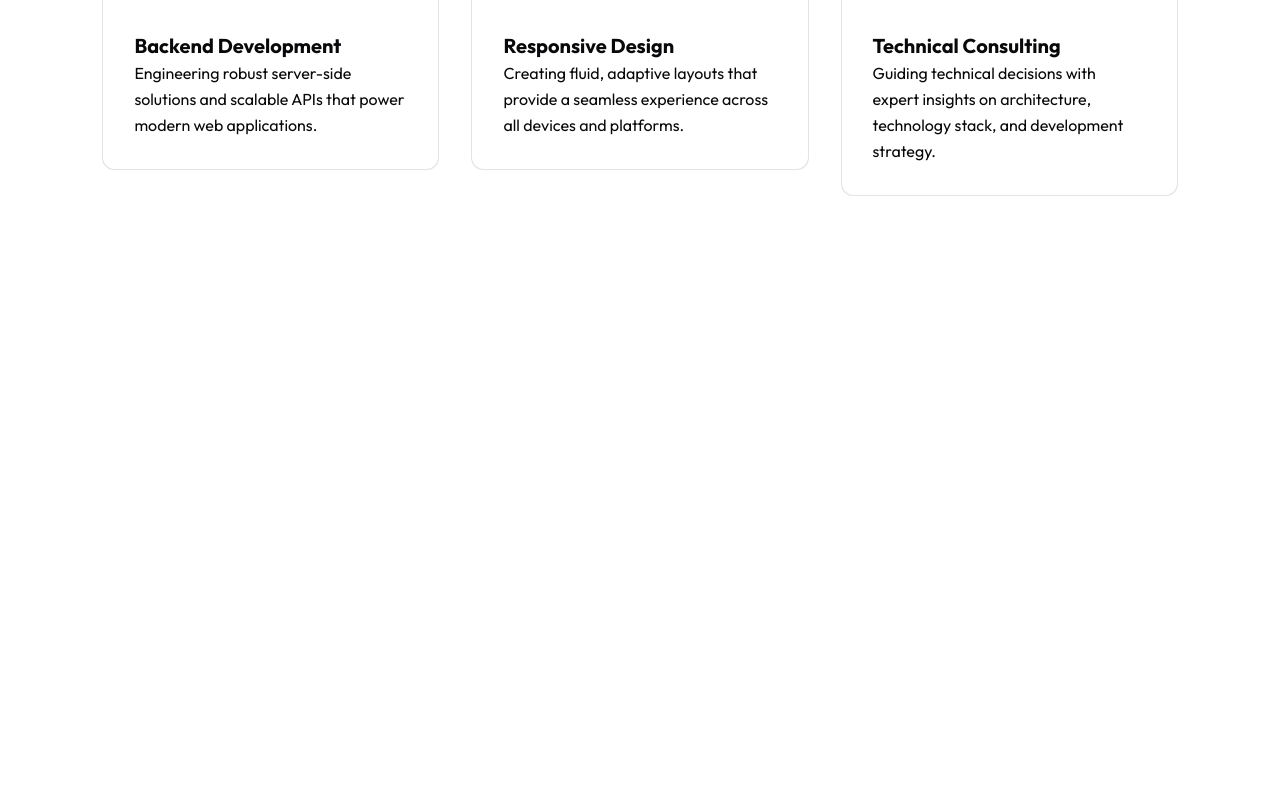
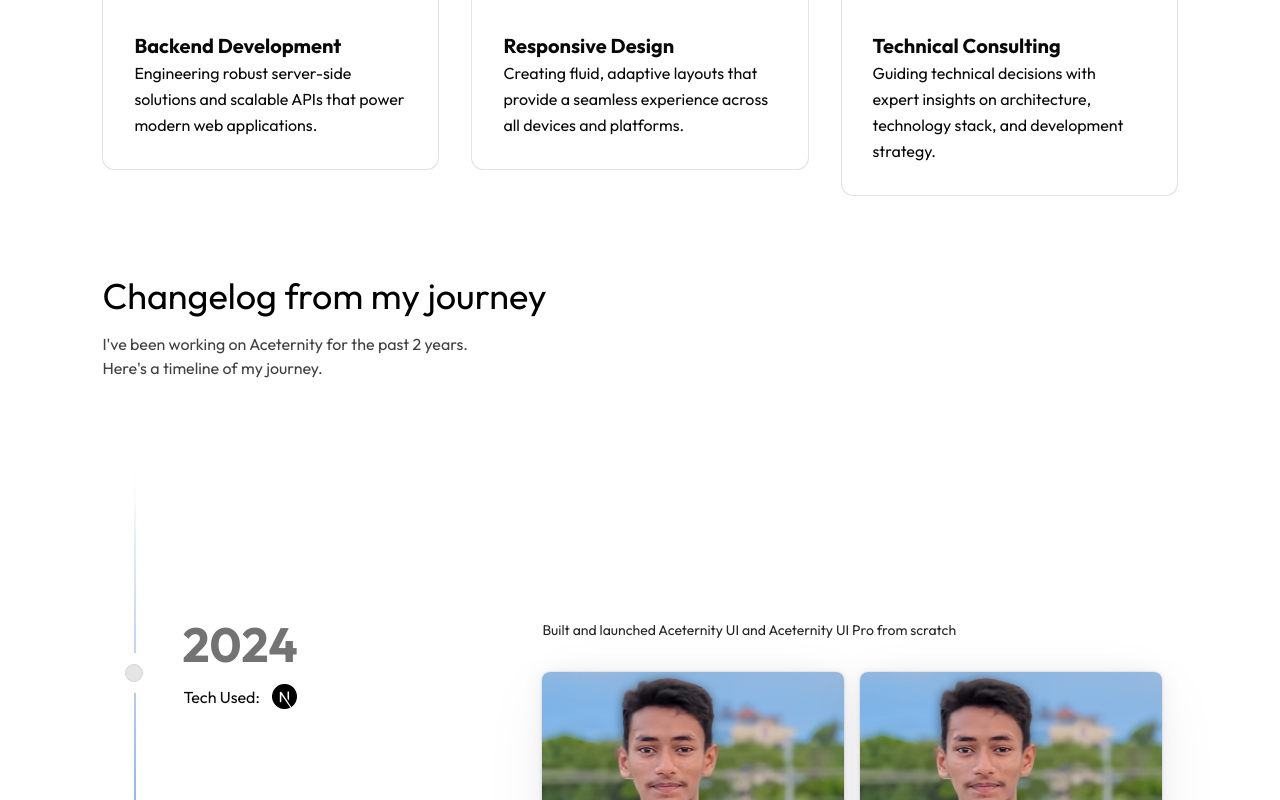
Before and after one commit to TamimAhmedCD/portfolio, a Next.js app: page / in a window 1280 px wide. Shown: the part 2000-2800 px from the top of the page. Before the commit the page ends 2196 px from the top, so only its background shows below. Built offline with nearby package versions, Linux system fonts and the light colour scheme; a web font is replaced by a local one.

Commit message:
work section layout setup don

```diff
--- a/app/page.js
+++ b/app/page.js
@@ -1,8 +1,8 @@
 import AnimatedBeamDemo from "@/components/About/About";
-import About from "@/components/About/About";
 import Header from "@/components/Header/Header";
 import Navbar from "@/components/Navbar/Navbar";
 import Services from "@/components/Services/Services";
+import Work from "@/components/Work/Work";
 
 export default function Home() {
   return (
@@ -11,6 +11,7 @@
       <Header></Header>
       <AnimatedBeamDemo></AnimatedBeamDemo>
       <Services></Services>
+      <Work></Work>
     </>
   );
 }
--- /dev/null
+++ b/components/Work/Work.jsx
@@ -0,0 +1,66 @@
+import Image from "next/image"
+import { Timeline } from "../ui/timeline"
+import photo from "../../public/Tamim.jpg";
+
+export default function Work() {
+  const data = [
+    {
+      title: "2024",
+      tech: "Tech Used:",
+      icon: (
+        <svg
+        className="dark:fill-white"
+        height="25px"
+        viewBox=".5 -.2 1023 1024.1"
+        width="25px"
+        xmlns="http://www.w3.org/2000/svg"
+      >
+        <path d="m478.5.6c-2.2.2-9.2.9-15.5 1.4-145.3 13.1-281.4 91.5-367.6 212-48 67-78.7 143-90.3 223.5-4.1 28.1-4.6 36.4-4.6 74.5s.5 46.4 4.6 74.5c27.8 192.1 164.5 353.5 349.9 413.3 33.2 10.7 68.2 18 108 22.4 15.5 1.7 82.5 1.7 98 0 68.7-7.6 126.9-24.6 184.3-53.9 8.8-4.5 10.5-5.7 9.3-6.7-.8-.6-38.3-50.9-83.3-111.7l-81.8-110.5-102.5-151.7c-56.4-83.4-102.8-151.6-103.2-151.6-.4-.1-.8 67.3-1 149.6-.3 144.1-.4 149.9-2.2 153.3-2.6 4.9-4.6 6.9-8.8 9.1-3.2 1.6-6 1.9-21.1 1.9h-17.3l-4.6-2.9c-3-1.9-5.2-4.4-6.7-7.3l-2.1-4.5.2-200.5.3-200.6 3.1-3.9c1.6-2.1 5-4.8 7.4-6.1 4.1-2 5.7-2.2 23-2.2 20.4 0 23.8.8 29.1 6.6 1.5 1.6 57 85.2 123.4 185.9s157.2 238.2 201.8 305.7l81 122.7 4.1-2.7c36.3-23.6 74.7-57.2 105.1-92.2 64.7-74.3 106.4-164.9 120.4-261.5 4.1-28.1 4.6-36.4 4.6-74.5s-.5-46.4-4.6-74.5c-27.8-192.1-164.5-353.5-349.9-413.3-32.7-10.6-67.5-17.9-106.5-22.3-9.6-1-75.7-2.1-84-1.3zm209.4 309.4c4.8 2.4 8.7 7 10.1 11.8.8 2.6 1 58.2.8 183.5l-.3 179.8-31.7-48.6-31.8-48.6v-130.7c0-84.5.4-132 1-134.3 1.6-5.6 5.1-10 9.9-12.6 4.1-2.1 5.6-2.3 21.3-2.3 14.8 0 17.4.2 20.7 2z" />
+        <path d="m784.3 945.1c-3.5 2.2-4.6 3.7-1.5 2 2.2-1.3 5.8-4 5.2-4.1-.3 0-2 1-3.7 2.1zm-6.9 4.5c-1.8 1.4-1.8 1.5.4.4 1.2-.6 2.2-1.3 2.2-1.5 0-.8-.5-.6-2.6 1.1zm-5 3c-1.8 1.4-1.8 1.5.4.4 1.2-.6 2.2-1.3 2.2-1.5 0-.8-.5-.6-2.6 1.1zm-5 3c-1.8 1.4-1.8 1.5.4.4 1.2-.6 2.2-1.3 2.2-1.5 0-.8-.5-.6-2.6 1.1zm-7.6 4c-3.8 2-3.6 2.8.2.9 1.7-.9 3-1.8 3-2 0-.7-.1-.6-3.2 1.1z" />
+      </svg>
+      ),
+      content: (
+        <div>
+          <p className="text-neutral-800 dark:text-neutral-200 text-xs md:text-sm font-normal mb-8">
+            Built and launched Aceternity UI and Aceternity UI Pro from scratch
+          </p>
+          <div className="grid grid-cols-2 gap-4">
+            <Image
+              src={photo}
+              alt="startup template"
+              width={500}
+              height={500}
+              className="rounded-lg object-cover h-20 md:h-44 lg:h-60 w-full shadow-[0_0_24px_rgba(34,_42,_53,_0.06),_0_1px_1px_rgba(0,_0,_0,_0.05),_0_0_0_1px_rgba(34,_42,_53,_0.04),_0_0_4px_rgba(34,_42,_53,_0.08),_0_16px_68px_rgba(47,_48,_55,_0.05),_0_1px_0_rgba(255,_255,_255,_0.1)_inset]"
+            />
+            <Image
+              src={photo}
+              alt="startup template"
+              width={500}
+              height={500}
+              className="rounded-lg object-cover h-20 md:h-44 lg:h-60 w-full shadow-[0_0_24px_rgba(34,_42,_53,_0.06),_0_1px_1px_rgba(0,_0,_0,_0.05),_0_0_0_1px_rgba(34,_42,_53,_0.04),_0_0_4px_rgba(34,_42,_53,_0.08),_0_16px_68px_rgba(47,_48,_55,_0.05),_0_1px_0_rgba(255,_255,_255,_0.1)_inset]"
+            />
+            <Image
+              src={photo}
+              alt="startup template"
+              width={500}
+              height={500}
+              className="rounded-lg object-cover h-20 md:h-44 lg:h-60 w-full shadow-[0_0_24px_rgba(34,_42,_53,_0.06),_0_1px_1px_rgba(0,_0,_0,_0.05),_0_0_0_1px_rgba(34,_42,_53,_0.04),_0_0_4px_rgba(34,_42,_53,_0.08),_0_16px_68px_rgba(47,_48,_55,_0.05),_0_1px_0_rgba(255,_255,_255,_0.1)_inset]"
+            />
+            <Image
+              src={photo}
+              alt="startup template"
+              width={500}
+              height={500}
+              className="rounded-lg object-cover h-20 md:h-44 lg:h-60 w-full shadow-[0_0_24px_rgba(34,_42,_53,_0.06),_0_1px_1px_rgba(0,_0,_0,_0.05),_0_0_0_1px_rgba(34,_42,_53,_0.04),_0_0_4px_rgba(34,_42,_53,_0.08),_0_16px_68px_rgba(47,_48,_55,_0.05),_0_1px_0_rgba(255,_255,_255,_0.1)_inset]"
+            />
+          </div>
+        </div>
+      ),
+    },
+  ]
+  return (
+    <div id="work" className="">
+      <Timeline data={data} />
+    </div>
+  )
+}
--- /dev/null
+++ b/components/ui/timeline.jsx
@@ -0,0 +1,88 @@
+"use client";
+import { useScroll, useTransform, motion } from "framer-motion";
+import React, { useEffect, useRef, useState } from "react";
+
+export const Timeline = ({ data }) => {
+  const ref = useRef(null);
+  const containerRef = useRef(null);
+  const [height, setHeight] = useState(0);
+
+  useEffect(() => {
+    if (ref.current) {
+      const rect = ref.current.getBoundingClientRect();
+      setHeight(rect.height);
+    }
+  }, [ref]);
+
+  const { scrollYProgress } = useScroll({
+    target: containerRef,
+    offset: ["start 10%", "end 50%"],
+  });
+
+  const heightTransform = useTransform(scrollYProgress, [0, 1], [0, height]);
+  const opacityTransform = useTransform(scrollYProgress, [0, 0.1], [0, 1]);
+
+  return (
+    <div
+      className="w-full bg-white dark:bg-neutral-950 font-sans px-5 lg:px-8 xl:px-[8%]"
+      ref={containerRef}
+    >
+      <div className="max-w-7xl mx-auto py-20">
+        <h2 className="text-lg md:text-4xl mb-4 text-black dark:text-white max-w-4xl">
+          Changelog from my journey
+        </h2>
+        <p className="text-neutral-700 dark:text-neutral-300 text-sm md:text-base max-w-sm">
+          I&apos;ve been working on Aceternity for the past 2 years. Here&apos;s
+          a timeline of my journey.
+        </p>
+      </div>
+      <div ref={ref} className="relative max-w-7xl mx-auto pb-20">
+        {data.map((item, index) => (
+          <div
+            key={index}
+            className="flex justify-start pt-10 md:pt-40 md:gap-10"
+          >
+            <div className="sticky flex flex-col md:flex-row z-40 items-center top-40 self-start max-w-xs lg:max-w-sm md:w-full">
+              <div className="h-10 absolute left-3 md:left-3 w-10 rounded-full bg-white dark:bg-black flex items-center justify-center">
+                <div className="h-4 w-4 rounded-full bg-neutral-200 dark:bg-neutral-800 border border-neutral-300 dark:border-neutral-700 p-2" />
+              </div>
+              <div className="hidden md:block md:pl-20">
+                <h3 className="text-xl md:text-5xl font-bold text-neutral-500 dark:text-neutral-500">
+                  {item.title}
+                </h3>
+
+                <div className="flex items-center gap-3 justify-center my-4">
+                  <p>
+                    {item.tech}
+                  </p>
+                  <div>{item.icon}</div>
+                </div>
+              </div>
+            </div>
+
+            <div className="relative pl-20 pr-4 md:pl-4 w-full">
+              <h3 className="md:hidden block text-2xl mb-4 text-left font-bold text-neutral-500 dark:text-neutral-500">
+                {item.title}
+              </h3>
+              {item.content} {" "}
+            </div>
+          </div>
+        ))}
+        <div
+          style={{
+            height: height + "px",
+          }}
+          className="absolute md:left-8 left-8 top-0 overflow-hidden w-[2px] bg-[linear-gradient(to_bottom,var(--tw-gradient-stops))] from-transparent from-[0%] via-neutral-200 dark:via-neutral-700 to-transparent to-[99%]  [mask-image:linear-gradient(to_bottom,transparent_0%,black_10%,black_90%,transparent_100%)] "
+        >
+          <motion.div
+            style={{
+              height: heightTransform,
+              opacity: opacityTransform,
+            }}
+            className="absolute inset-x-0 top-0  w-[2px] bg-gradient-to-t from-purple-500 via-blue-500 to-transparent from-[0%] via-[10%] rounded-full"
+          />
+        </div>
+      </div>
+    </div>
+  );
+};
```
